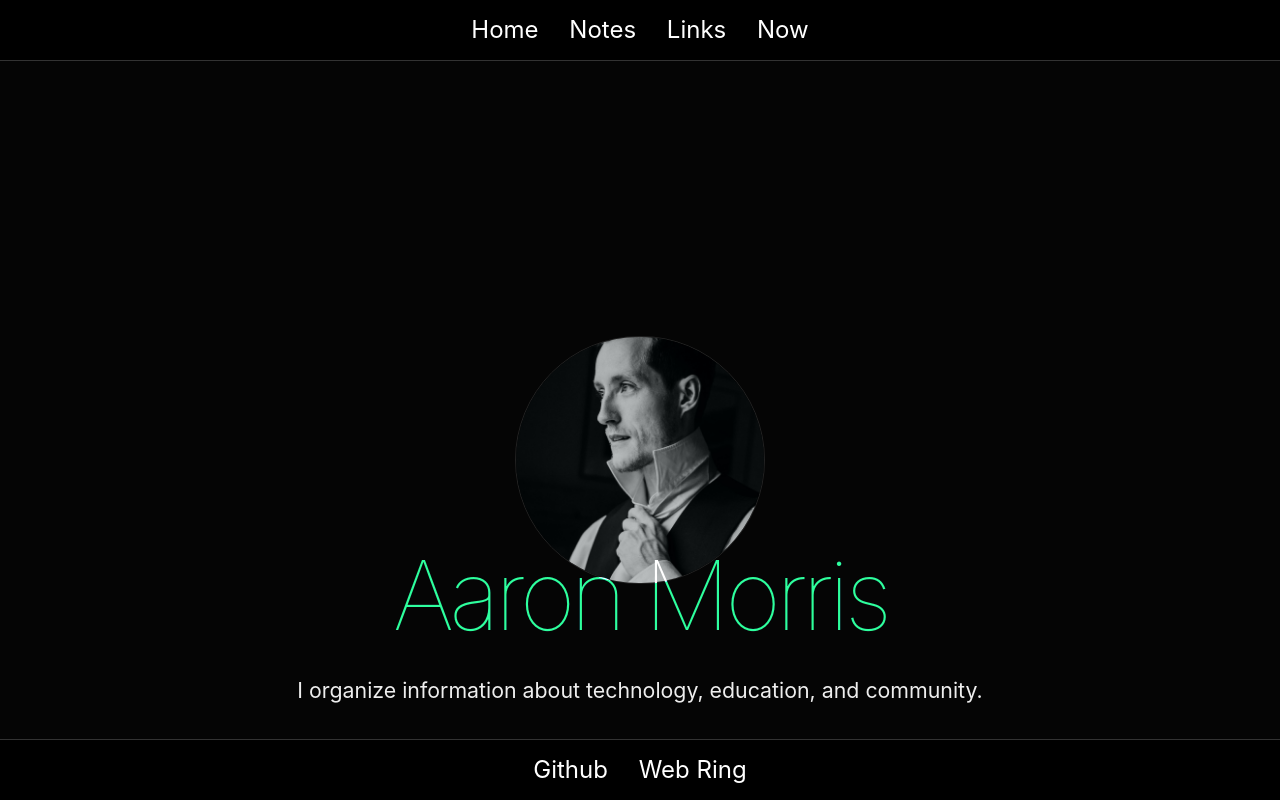
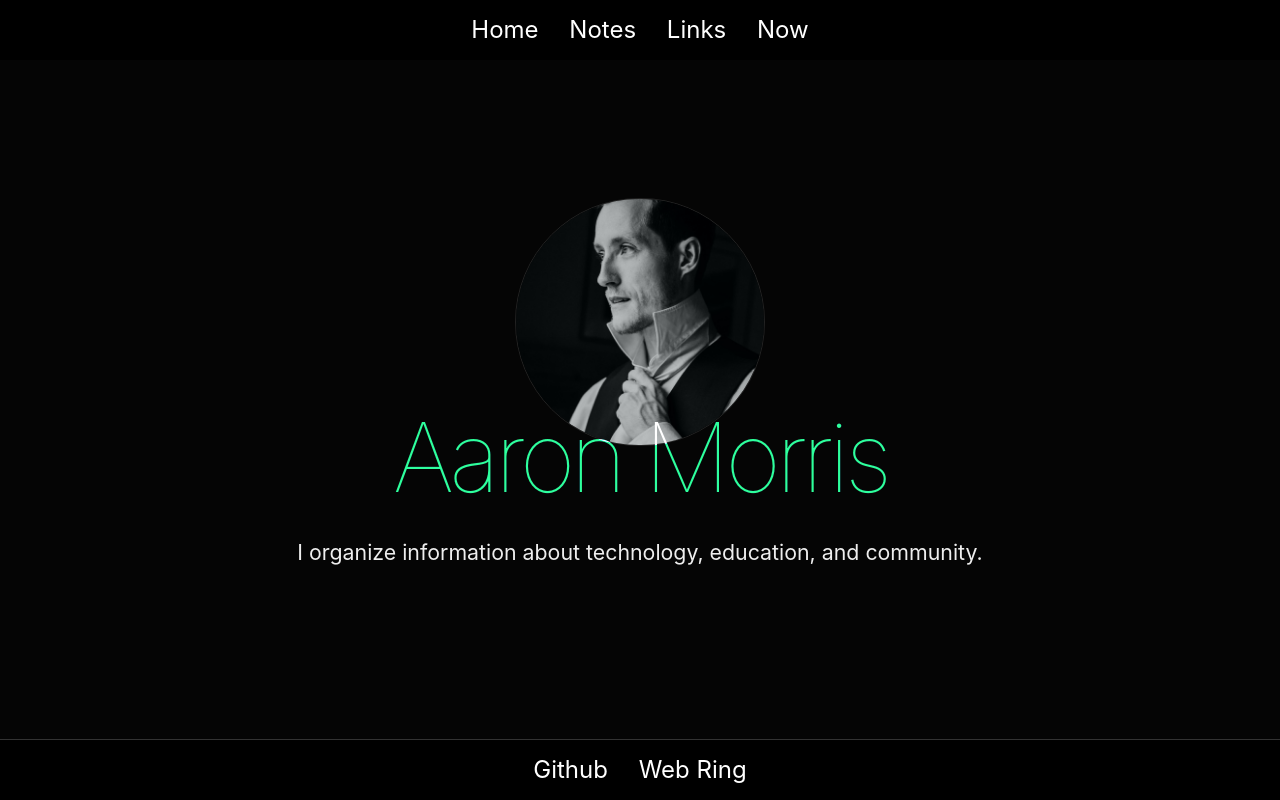
Before and after one commit to AAorris/amorris-2021, a Next.js app: page / in a window 1280 px wide. Built offline with nearby package versions, Linux system fonts and the light colour scheme.

Commit message:
remove an hr

```diff
--- a/pages/_app.jsx
+++ b/pages/_app.jsx
@@ -95,7 +95,6 @@ function MyApp({ Component, pageProps }) {
         <br />
         <br />
       </header>
-      <hr className="display-none" />
       <Component {...pageProps} />
       <hr className="display-none" />
       <footer>
```
